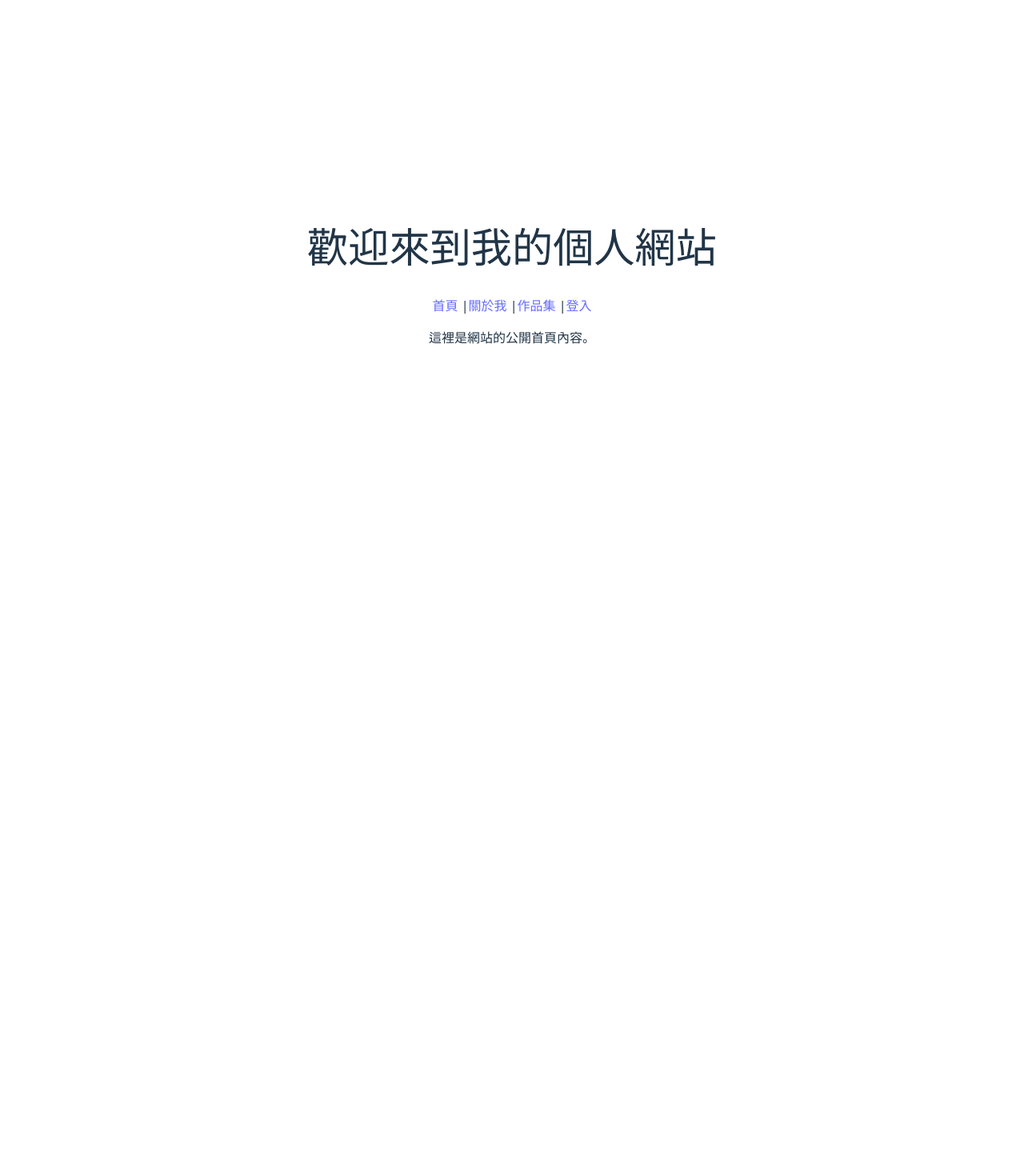
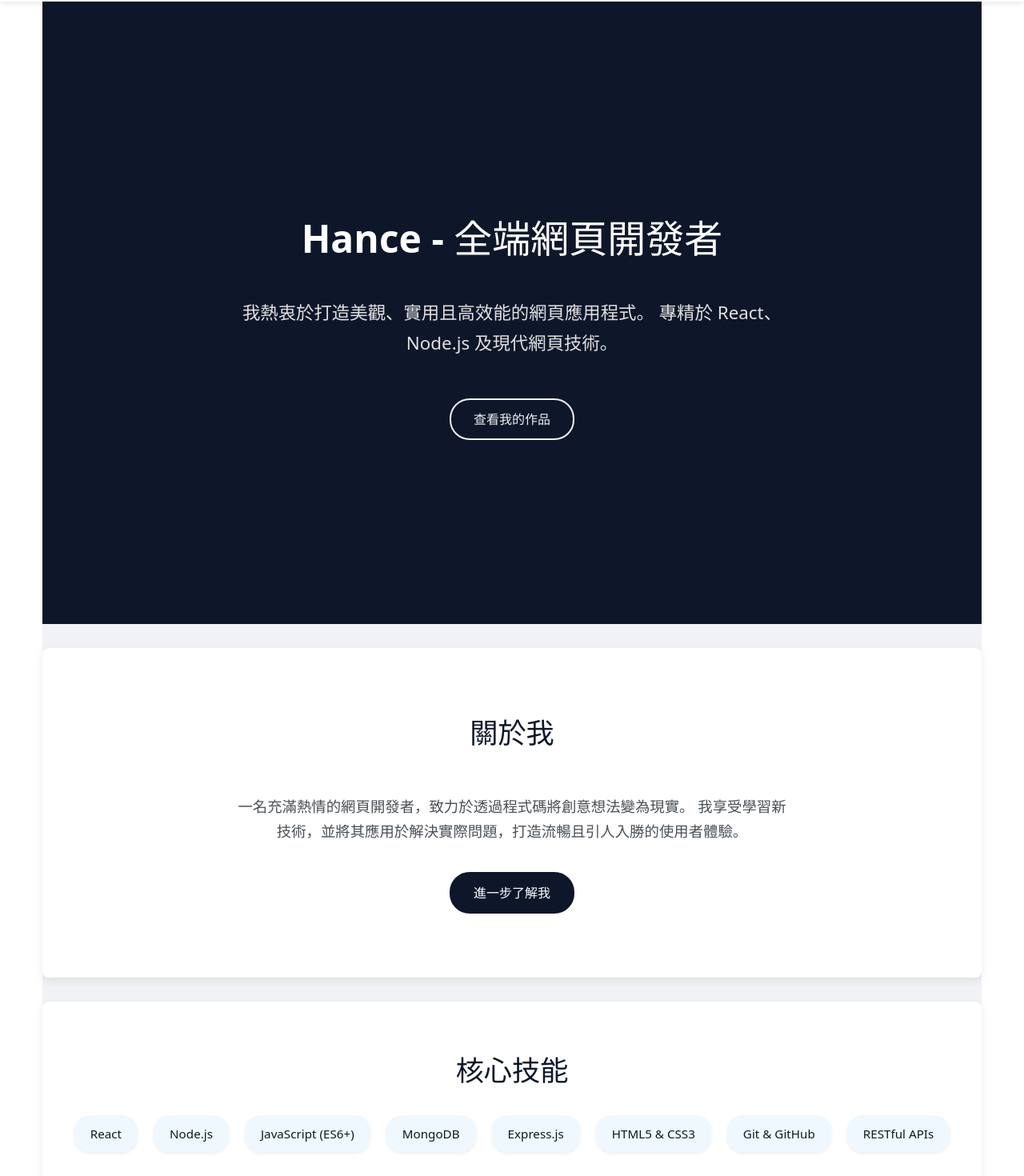
Before and after one commit to Hance08/HanceWeb2.0, a React (Vite) app in the folder frontend/: page / in a window 1280 px wide. Shown: the part 52-1522 px from the top of the page at 80% size. Before the commit the page ends 800 px from the top, so only its background shows below. Built offline with nearby package versions, Linux system fonts and the light colour scheme.

Commit message:
重構首頁，新增 CSS 模組以改善樣式管理，並更新導航欄及內容結構，提升使用者體驗與視覺效果。

```diff
--- a/frontend/src/pages/HomePage.jsx
+++ b/frontend/src/pages/HomePage.jsx
@@ -1,28 +1,96 @@
 import React from 'react';
 import { Link } from 'react-router-dom';
 import { useAuth } from '../contexts/AuthContext';
+import styles from './HomePage.module.css'; // Import CSS Modules
+
+// Inline styles for nav links (can be moved or kept simple)
+const navLinkStyle = {
+  margin: '0 15px',
+  textDecoration: 'none',
+  color: '#0e172a',
+  fontWeight: '500',
+};
+
+// const activeNavLinkStyle = { // Style for the current page link (optional)
+//   // fontWeight: 'bold',
+//   // color: '#0056b3',
+// };
 
 function HomePage() {
   const { isAuthenticated, currentUser, logout } = useAuth();
 
   return (
-    <div>
-      <h1>歡迎來到我的個人網站</h1>
+    <div className={styles.pageContainer}>
+      {/* Nav Bar Overlay */}
+      <div className={styles.mainNavOverlay}>
         <nav>
-        <Link to="/">首頁</Link> |
-        <Link to="/about">關於我</Link> |
-        <Link to="/portfolio">作品集</Link> |
+          <Link to="/" className={styles.navLink}>首頁</Link>
+          <Link to="/about" className={styles.navLink}>關於我</Link>
+          <Link to="/portfolio" className={styles.navLink}>作品集</Link>
           {isAuthenticated ? (
             <>
-            <Link to="/admin">管理後台</Link> |
-            <span>你好, {currentUser?.username || '管理員'}! </span>
-            <button onClick={logout}>登出</button>
+              <Link to="/admin" className={styles.navLink}>管理後台</Link>
+              <span className={styles.navUserGreeting}>你好, {currentUser?.username || '管理員'}! </span>
+              <button
+                onClick={logout}
+                className={`${styles.ctaButton} ${styles.ctaButtonDanger}`}
+              >
+                登出
+              </button>
             </>
           ) : (
-          <Link to="/login">登入</Link>
+            <Link to="/login" className={styles.navLink}>登入</Link>
           )}
         </nav>
-      <p>這裡是網站的公開首頁內容。</p>
+      </div>
+
+      {/* Hero Div */}
+      <div className={styles.heroSection}>
+        <h1 className={styles.heroTitle}>Hance - 全端網頁開發者</h1>
+        <p className={styles.heroSubtitle}>
+          我熱衷於打造美觀、實用且高效能的網頁應用程式。
+          專精於 React、Node.js 及現代網頁技術。
+        </p>
+        <Link to="/portfolio" className={`${styles.ctaButton} ${styles.ctaButtonOutline}`}>
+          查看我的作品
+        </Link>
+      </div>
+
+      {/* About Me Excerpt Div - Styled as a card-like section with full-width background */}
+      <div className={`${styles.section} ${styles.sectionAsCard} ${styles.fullWidthBgSection}`}>
+        <div className={styles.contentWrapper}> {/* Content wrapper for constrained width */}
+          <h2 className={styles.sectionTitle}>關於我</h2>
+          <div className={styles.aboutCardContent}>
+            <p className={styles.sectionText}>
+              一名充滿熱情的網頁開發者，致力於透過程式碼將創意想法變為現實。
+              我享受學習新技術，並將其應用於解決實際問題，打造流暢且引人入勝的使用者體驗。
+            </p>
+            <Link to="/about" className={`${styles.ctaButton} ${styles.ctaButtonPrimary}`}>
+              進一步了解我
+            </Link>
+          </div>
+        </div>
+      </div>
+
+      {/* Skills Highlight Div - Styled as a card-like section with an alternate background for the page area and full-width inner card */}
+      <div className={styles.sectionAlternateBg}>
+        <div className={`${styles.section} ${styles.sectionAsCard} ${styles.skillsSectionCard} ${styles.fullWidthBgSection}`}>
+          <div className={styles.contentWrapper}> {/* Content wrapper for constrained width */}
+            <h2 className={styles.sectionTitle}>核心技能</h2>
+            <ul className={styles.skillsList}>
+              <li className={styles.skillItem}>React</li>
+              <li className={styles.skillItem}>Node.js</li>
+              <li className={styles.skillItem}>JavaScript (ES6+)</li>
+              <li className={styles.skillItem}>MongoDB</li>
+              <li className={styles.skillItem}>Express.js</li>
+              <li className={styles.skillItem}>HTML5 & CSS3</li>
+              <li className={styles.skillItem}>Git & GitHub</li>
+              <li className={styles.skillItem}>RESTful APIs</li>
+            </ul>
+          </div>
+        </div>
+      </div>
+
     </div>
   );
 }
--- /dev/null
+++ b/frontend/src/pages/HomePage.module.css
@@ -0,0 +1,225 @@
+/* HomePage.module.css */
+
+.pageContainer {
+  background-color: #f0f2f5; /* Light gray-blue page background */
+  min-height: 100vh; /* Ensure background covers full height if content is short */
+}
+
+.mainNavOverlay {
+  position: absolute;
+  top: 0;
+  left: 0;
+  width: 100%;
+  z-index: 1000;
+  background-color: rgba(255, 255, 255, 0.95); /* Slightly transparent white for a modern feel */
+  box-shadow: 0 2px 8px rgba(0, 0, 0, 0.1);
+  padding: 15px 0; /* Increased padding for nav links inside */
+  text-align: center;
+}
+
+.navLink {
+  margin: 0 15px;
+  text-decoration: none;
+  color: #0e172a;
+  font-weight: 500;
+  transition: color 0.2s ease;
+}
+
+.navLink:hover {
+  color: #1c2f50; /* Slightly lighter midnight blue for hover */
+}
+
+.navUserGreeting {
+  margin: 0 10px;
+  color: #333333; /* Standard dark gray for text */
+  font-size: 0.95em;
+}
+
+.heroSection {
+  text-align: center;
+  background-color: #0e172a; /* User's chosen midnight blue */
+  color: #f0f0f0; /* Light text color for contrast */
+  min-height: 100vh; /* Full viewport height */
+  display: flex;
+  flex-direction: column;
+  align-items: center;
+  justify-content: center;
+  padding-top: 100px; /* Increased slightly to give more space from nav */
+  padding-bottom: 60px; /* Space below hero content */
+  padding-left: 0; /* Full width */
+  padding-right: 0; /* Full width */
+  box-sizing: border-box; /* To include padding and border in the element's total width and height */
+}
+
+.heroTitle {
+  font-size: 3em; /* Slightly larger for full screen hero */
+  margin-bottom: 25px;
+  color: #ffffff; /* Pure white for title */
+  font-weight: 600;
+  padding: 0 20px; /* Ensured horizontal padding for text on smaller screens */
+}
+
+.heroSubtitle {
+  font-size: 1.4em; /* Slightly larger */
+  margin-bottom: 40px; /* Increased margin */
+  color: #e0e0e0; /* Lighter gray for subtitle */
+  max-width: 700px; /* Wider for full screen */
+  margin-left: auto;
+  margin-right: auto;
+  line-height: 1.7;
+  padding: 0 20px; /* Add horizontal padding here if needed for text on smaller screens */
+}
+
+/* General CTA Button Style */
+.ctaButton {
+  display: inline-block;
+  padding: 12px 28px; /* Increased padding */
+  text-decoration: none;
+  border-radius: 25px; /* More rounded */
+  font-size: 1em;
+  font-weight: 500;
+  margin: 10px 5px;
+  cursor: pointer;
+  transition: background-color 0.3s ease, color 0.3s ease, border-color 0.3s ease, transform 0.2s ease;
+  border: 2px solid transparent;
+}
+
+/* CTA Button for light backgrounds (default) */
+.ctaButtonPrimary {
+  background-color: #0e172a; /* Midnight blue */
+  color: white;
+  border-color: #0e172a;
+}
+
+.ctaButtonPrimary:hover {
+  background-color: #1c2f50; /* Slightly lighter midnight blue */
+  border-color: #1c2f50;
+  transform: translateY(-2px);
+}
+
+/* CTA Button for dark backgrounds (e.g., Hero Section) */
+.ctaButtonOutline {
+  background-color: transparent;
+  color: #f0f0f0; /* Light text */
+  border: 2px solid #f0f0f0; /* Light border */
+}
+
+.ctaButtonOutline:hover {
+  background-color: rgba(240, 240, 240, 0.1); /* Subtle light background on hover */
+  color: #ffffff;
+  border-color: #ffffff;
+  transform: translateY(-2px);
+}
+
+/* CTA Button for danger/warning actions */
+.ctaButtonDanger {
+  background-color: #dc3545; /* Red for danger */
+  color: white;
+  border-color: #dc3545;
+}
+
+.ctaButtonDanger:hover {
+  background-color: #c82333; /* Darker red on hover */
+  border-color: #bd2130;
+  transform: translateY(-2px);
+}
+
+/* Styles for making sections full-width background with constrained content */
+.fullWidthBgSection {
+  padding-left: 0;
+  padding-right: 0;
+  /* Vertical padding will be inherited from .section or specific section styles */
+}
+
+.contentWrapper {
+  max-width: 1100px; /* Or your preferred content width */
+  margin-left: auto;
+  margin-right: auto;
+  padding-left: 20px; /* Gutters for the content inside the wrapper */
+  padding-right: 20px;
+}
+
+/* General Section Styling (for sections after Hero) */
+.section {
+  padding: 50px 20px; /* Default padding for sections */
+  text-align: center;
+}
+
+.sectionAlternateBg {
+  background-color: #f0f2f5; /* Consistent with body background for seamless transition */
+}
+
+.sectionTitle {
+  font-size: 2.2em;
+  margin-bottom: 30px;
+  color: #0e172a; /* Midnight blue for titles on light backgrounds */
+  font-weight: 600;
+}
+
+.sectionText {
+  font-size: 1.15em;
+  color: #495057; /* Darker gray for better readability */
+  max-width: 700px;
+  margin: 0 auto 25px auto;
+  line-height: 1.7;
+}
+
+/* Card Style Definition */
+.contentCard {
+  background-color: #ffffff;
+  border-radius: 8px;
+  padding: 30px;
+  box-shadow: 0 4px 12px rgba(0, 0, 0, 0.08);
+  margin-bottom: 30px;
+  text-align: left;
+}
+
+.aboutCardContent {
+  text-align: center;
+  box-shadow: none;
+  padding: 20px 0;
+  background-color: #ffffff;
+  border-radius: 8px;
+}
+
+/* For sections that themselves act as a full-width card background */
+.sectionAsCard {
+  background-color: #ffffff;
+  border-radius: 8px;
+  box-shadow: 0 4px 12px rgba(0, 0, 0, 0.08);
+  margin-top: 30px;
+  margin-bottom: 30px;
+}
+
+.skillsSectionCard {
+  margin-top: 0;
+  margin-bottom: 0;
+  padding-top: 30px;
+  padding-bottom: 50px;
+}
+
+.skillsList {
+  list-style-type: none;
+  padding: 0;
+  display: flex;
+  justify-content: center;
+  flex-wrap: wrap;
+  gap: 20px;
+  margin-top: 25px;
+}
+
+.skillItem {
+  background-color: #f0f8ff;
+  color: #0e172a;
+  padding: 12px 20px;
+  border-radius: 20px;
+  font-size: 0.95em;
+  font-weight: 500;
+  box-shadow: 0 2px 4px rgba(0, 0, 0, 0.07);
+  transition: transform 0.2s ease, box-shadow 0.2s ease;
+}
+
+.skillItem:hover {
+  transform: translateY(-2px);
+  box-shadow: 0 4px 8px rgba(0, 0, 0, 0.1);
+}
```
Lines whose indentation alone changed are shown as unchanged.
